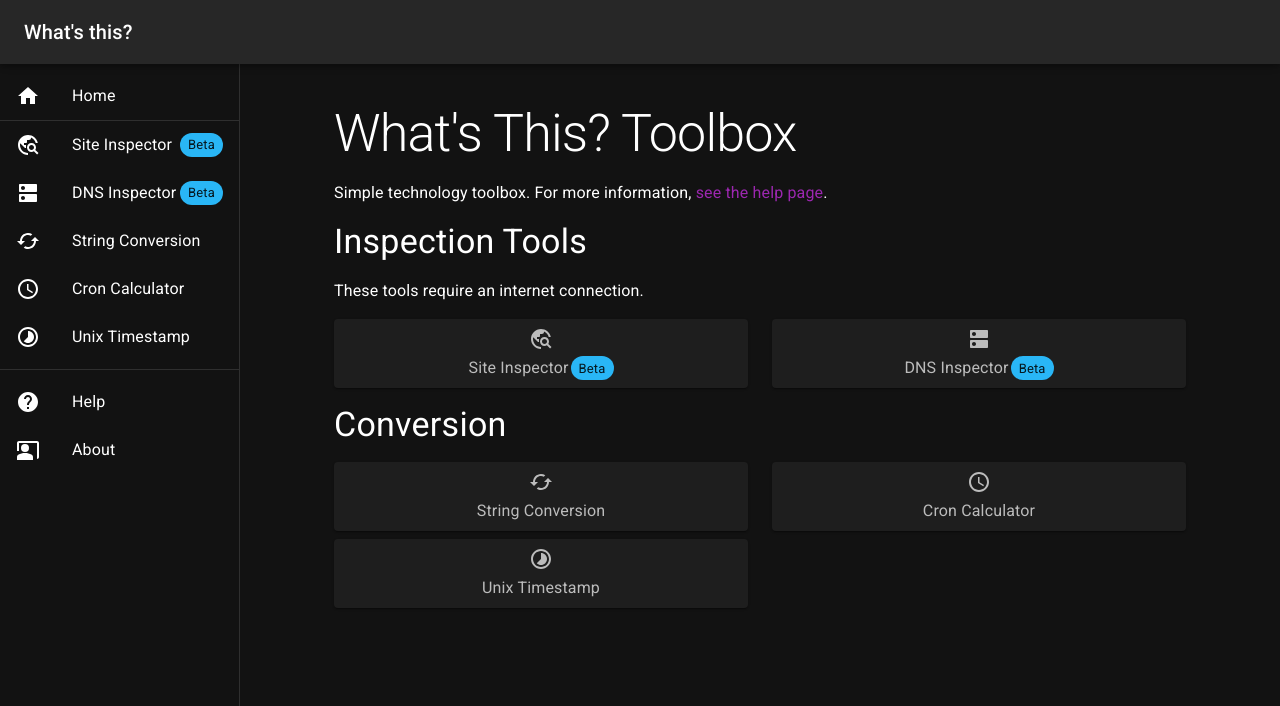
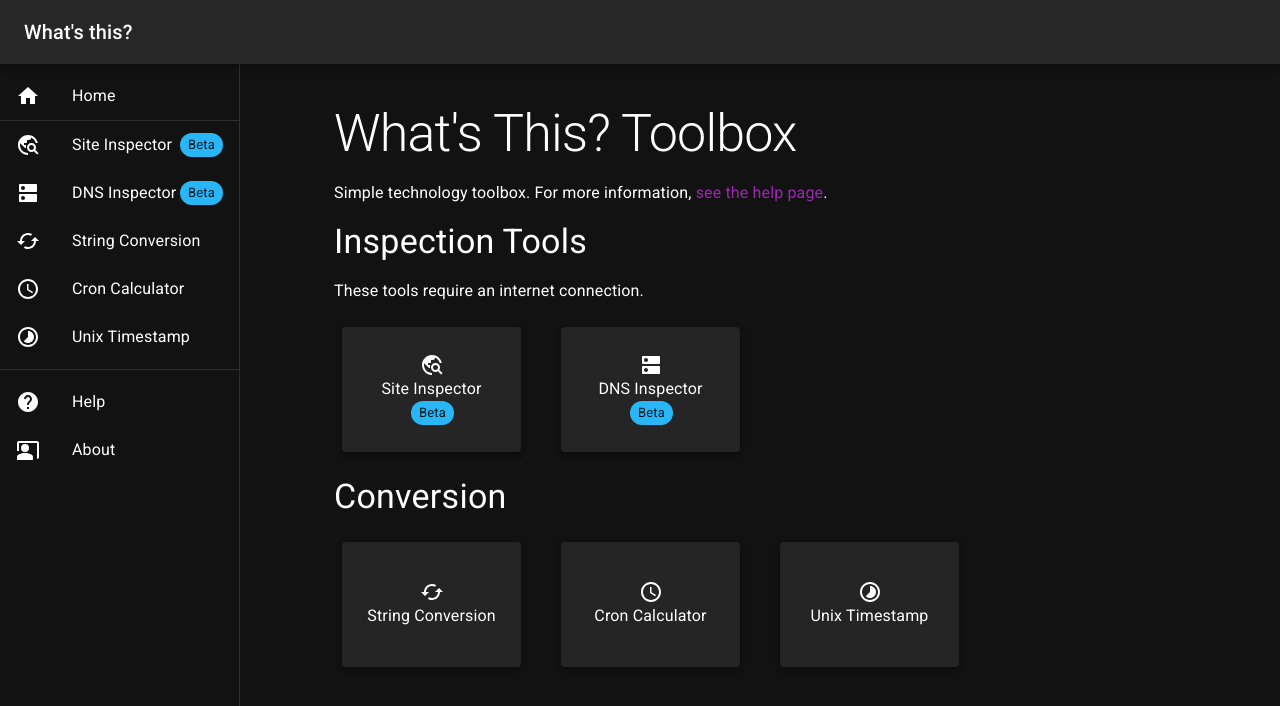
Before and after one commit to soup-bowl/whatsth.is, a React (Create React App) app: page / in a window 1280 px wide. Shown: the top 706 px of the page. Built offline with nearby package versions, Linux system fonts and the light colour scheme.

Commit message:
Changed home tile layout.

```diff
--- a/src/pages/segments/menu.tsx
+++ b/src/pages/segments/menu.tsx
@@ -1,6 +1,5 @@
 import { Chip, Divider, Grid, Link, List, ListItemButton, ListItemIcon, ListItemText, Paper, Typography } from "@mui/material";
 import { useNavigate } from "react-router-dom";
-import { styled } from '@mui/material/styles';
 import { IMenu, IMenuCategory } from "../../interfaces";
 
 import HomeIcon from '@mui/icons-material/Home';
@@ -106,14 +105,6 @@ export function DrawMenu({onlineState, drawerClose}:props) {
 export function HomeMenu({onlineState, drawerClose = undefined}:props) {
 	const navigate = useNavigate();
 
-	const Item = styled(Paper)(({ theme }) => ({
-		backgroundColor: '#121212',
-		...theme.typography.body2,
-		padding: theme.spacing(1),
-		textAlign: 'center',
-		color: theme.palette.text.secondary
-	}));
-
 	return(
 		<>
 			{getMenuCategories.map((item:IMenuCategory, i:number) => {
@@ -127,7 +118,7 @@ export function HomeMenu({onlineState, drawerClose = undefined}:props) {
 						{getMenu.map((subitem:IMenu, i:number) => {
 							if (subitem.category === item.id) {
 								return(
-									<Grid key={i} item xs={6}>
+									<Grid key={i} item xs={6} md={3}>
 										<Link
 											sx={{
 												cursor: (subitem.needsInternet && !onlineState) ? 'default' : 'pointer',
@@ -135,15 +126,25 @@ export function HomeMenu({onlineState, drawerClose = undefined}:props) {
 											}}
 											onClick={() => navigate(subitem.url)}
 										>
-											<Item>
+											<Paper elevation={3} sx={{
+												padding: 1,
+												margin: 1,
+												display: 'flex',
+												flexDirection: 'column',
+												textAlign: 'center',
+												justifyContent: 'center',
+												alignItems: 'center',
+												maxWidth: "200px",
+												minHeight: "125px"
+											}}>
 												{subitem.icon}
 												<Typography>
 													{subitem.name}
-													{subitem.beta ?
+												</Typography>
+												{subitem.beta ?
 													<Chip label="Beta" size="small" color="info" sx={{marginLeft: '2px'}} />
-													: null}
-												</Typography>
-											</Item>
+												: null}
+											</Paper>
 										</Link>
 									</Grid>
 								);
```
Also changed, not shown: 1 other file (tests, documents, lock files or other folders).
